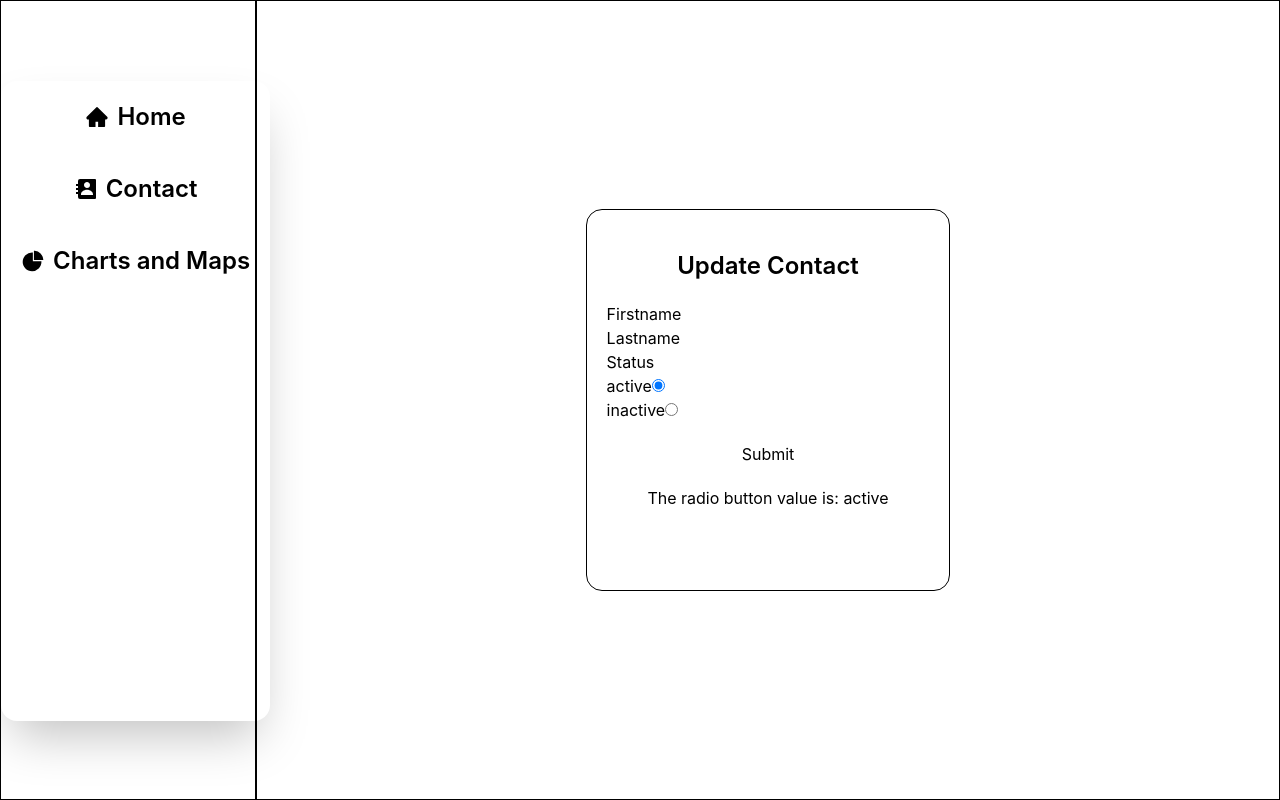
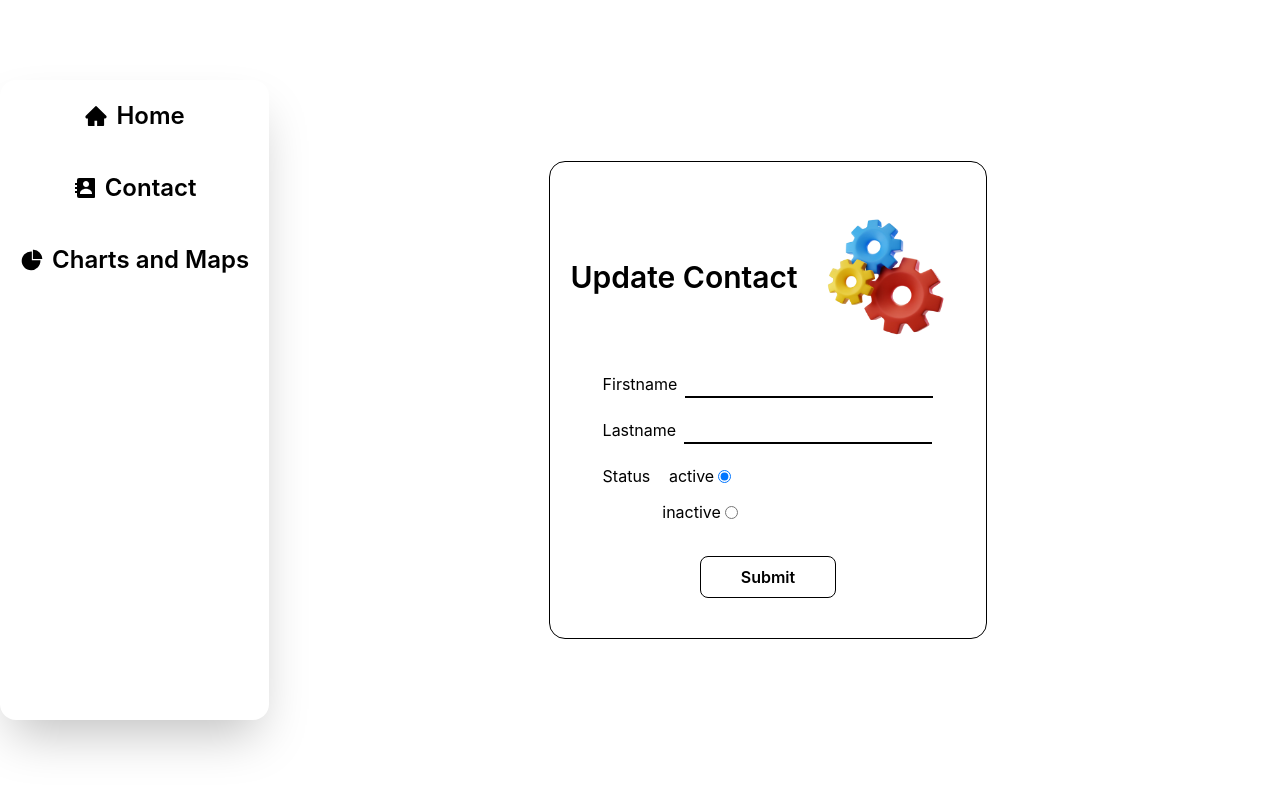
Before and after one commit to itsfarhankhan28/ContactApp, a React (Create React App) app in the folder client/: page /updateform/1 in a window 1280 px wide. Built offline with nearby package versions, Linux system fonts and the light colour scheme.

Commit message:
feat(App): added images and changed style

```diff
--- a/client/src/pages/Homepage.tsx
+++ b/client/src/pages/Homepage.tsx
@@ -1,7 +1,11 @@
 import React, { useState } from 'react'
 import Navbar from '../components/Navbar'
+import contactimg from '../IMG/contactimg.png'
+import {useNavigate} from 'react-router-dom'
 
 const Homepage = () => {
+
+  const navigatetocontact = useNavigate()
 
   const [firstname , isFirstname] = useState()
   const [lastname , isLastname] = useState()
@@ -37,6 +41,8 @@ const Homepage = () => {
     if (res.status === 200) {
       window.alert("Contact Created Successfully");
       console.log("Contact Created Successfully");
+
+      navigatetocontact('/contactpage')
     } else {
       window.alert("Error in creating contact");
       console.log("Error in creating contact");
@@ -45,37 +51,42 @@ const Homepage = () => {
 
   return (
     <div className='flex justify-between w-[100vw] items-center h-screen'>
-        <div className='w-[20%] border border-black h-[100vh]'>
+        <div className='w-[20%] h-[100vh] py-5'>
             <Navbar/>
         </div>
-        <div className='w-[80%] border border-black h-[100vh] flex justify-center items-center '>
-          <div className='border border-black px-5 py-10 rounded-2xl flex justify-center items-center flex-col gap-5'>
-            <div>
-              <h1 className='text-2xl font-semibold'>Contact Form</h1>
+        <div className='w-[80%] h-[100vh] flex justify-center items-center '>
+          <div className='px-5 py-10 rounded-2xl flex justify-center items-center flex-col gap-5 border border-black'>
+            <div className='flex justify-center items-center gap-2'>
+              <h1 className='text-3xl font-semibold'>Contact Form</h1>
+              <img className='w-[160px] h-[150px]' src={contactimg} alt="" />
             </div>
             <form action="">
-              <div>
+              <div className='flex flex-col gap-5'>
+                <div className='flex gap-2 items-baseline'>
                   <label htmlFor="firstname">Firstname</label>
                   <input
+                  className='border-b-2 border-black'
                   type="text"
                   name="firstname"
                   value={firstname}
                   onChange={onChangeFirstname}
                   />
                 </div>
-              <div>
+                <div className='flex gap-2 items-baseline'>
                   <label htmlFor="lastname">Lastname</label>
                   <input
+                  className='border-b-2 border-black'
                   type="text"
                   name="lastname"
                   value={lastname}
                   onChange={onChangeLastname}
                   />
                 </div>
-              <div>
+                <div className='flex gap-3'>
                   <label htmlFor="state">Status</label>
-                <div>
-                  <label htmlFor="active">active</label>
+                  <div className='flex flex-col gap-3'>
+                    <div className='flex justify-center items-center gap-1'>
+                      <label htmlFor="active">Active</label>
                       <input
                       type="radio"
                       name="state"
@@ -84,8 +95,8 @@ const Homepage = () => {
                       onChange={onClickRadio}
                       />
                     </div>
-                <div>
-                  <label htmlFor="inactive">inactive</label>
+                    <div className='flex justify-center items-center gap-1'>
+                      <label htmlFor="inactive">Inactive</label>
                       <input
                       type="radio"
                       name='state'
@@ -95,11 +106,10 @@ const Homepage = () => {
                       />
                     </div>
                   </div>
+                </div>
+              </div>
             </form>
-            <button onClick={onSubmitContact}>Submit</button>
-            <h1>The radio button value is: {state}</h1>
-            <h1>{firstname}</h1>
-            <h1>{lastname}</h1>
+            <button className='border border-black py-2 px-10 rounded-lg font-semibold mt-3' onClick={onSubmitContact}>Submit</button>
           </div>
         </div>
     </div>
--- a/client/src/pages/Updateform.tsx
+++ b/client/src/pages/Updateform.tsx
@@ -3,6 +3,7 @@ import React, { useState } from 'react'
 import Navbar from '../components/Navbar'
 import { useParams } from 'react-router-dom'
 import { useNavigate } from 'react-router-dom'
+import updateimg from '../IMG/updateimg.png'
 
 const Updateform = () => {
 
@@ -55,36 +56,41 @@ const Updateform = () => {
 
   return (
     <div className='flex justify-between w-[100vw] items-center h-screen'>
-        <div className='w-[20%] border border-black h-[100vh]'>
+        <div className='w-[20%] h-[100vh]'>
             <Navbar/>
         </div>
-        <div className='w-[80%] border border-black h-[100vh] flex justify-center items-center '>
+        <div className='w-[80%] h-[100vh] flex justify-center items-center '>
           <div className='border border-black px-5 py-10 rounded-2xl flex justify-center items-center flex-col gap-5'>
-            <div>
-              <h1 className='text-2xl font-semibold'>Update Contact</h1>
+            <div className='flex justify-center items-center gap-2'>
+              <h1 className='text-3xl font-semibold'>Update Contact</h1>
+              <img className='w-[160px] h-[150px]' src={updateimg} alt="" />
             </div>
             <form action="">
-              <div>
+              <div className='flex flex-col gap-5'>
+                <div className='flex gap-2 items-baseline'>
                   <label htmlFor="firstname">Firstname</label>
                   <input
+                  className='border-b-2 border-black'
                   type="text"
                   name="firstname"
                   value={firstname}
                   onChange={onChangeFirstname}
                   />
                 </div>
-              <div>
+                <div className='flex gap-2 items-baseline'>
                   <label htmlFor="lastname">Lastname</label>
                   <input
+                  className='border-b-2 border-black'
                   type="text"
                   name="lastname"
                   value={lastname}
                   onChange={onChangeLastname}
                   />
                 </div>
-              <div>
+                <div className='flex gap-3'>
                   <label htmlFor="state">Status</label>
-                <div>
+                  <div className='flex flex-col gap-3'>
+                    <div className='flex justify-center items-center gap-1'>
                       <label htmlFor="active">active</label>
                       <input
                       type="radio"
@@ -94,7 +100,7 @@ const Updateform = () => {
                       onChange={onClickRadio}
                       />
                     </div>
-                <div>
+                    <div className='flex justify-center items-center gap-1'>
                       <label htmlFor="inactive">inactive</label>
                       <input
                       type="radio"
@@ -105,11 +111,10 @@ const Updateform = () => {
                       />
                     </div>
                   </div>
+                </div>
+              </div>
             </form>
-            <button onClick={onUpdateContact}>Submit</button>
-            <h1>The radio button value is: {state}</h1>
-            <h1>{firstname}</h1>
-            <h1>{lastname}</h1>
+            <button className='border border-black py-2 px-10 rounded-lg font-semibold mt-3' onClick={onUpdateContact}>Submit</button>
           </div>
         </div>
     </div>
```
Lines whose indentation alone changed are shown as unchanged.
